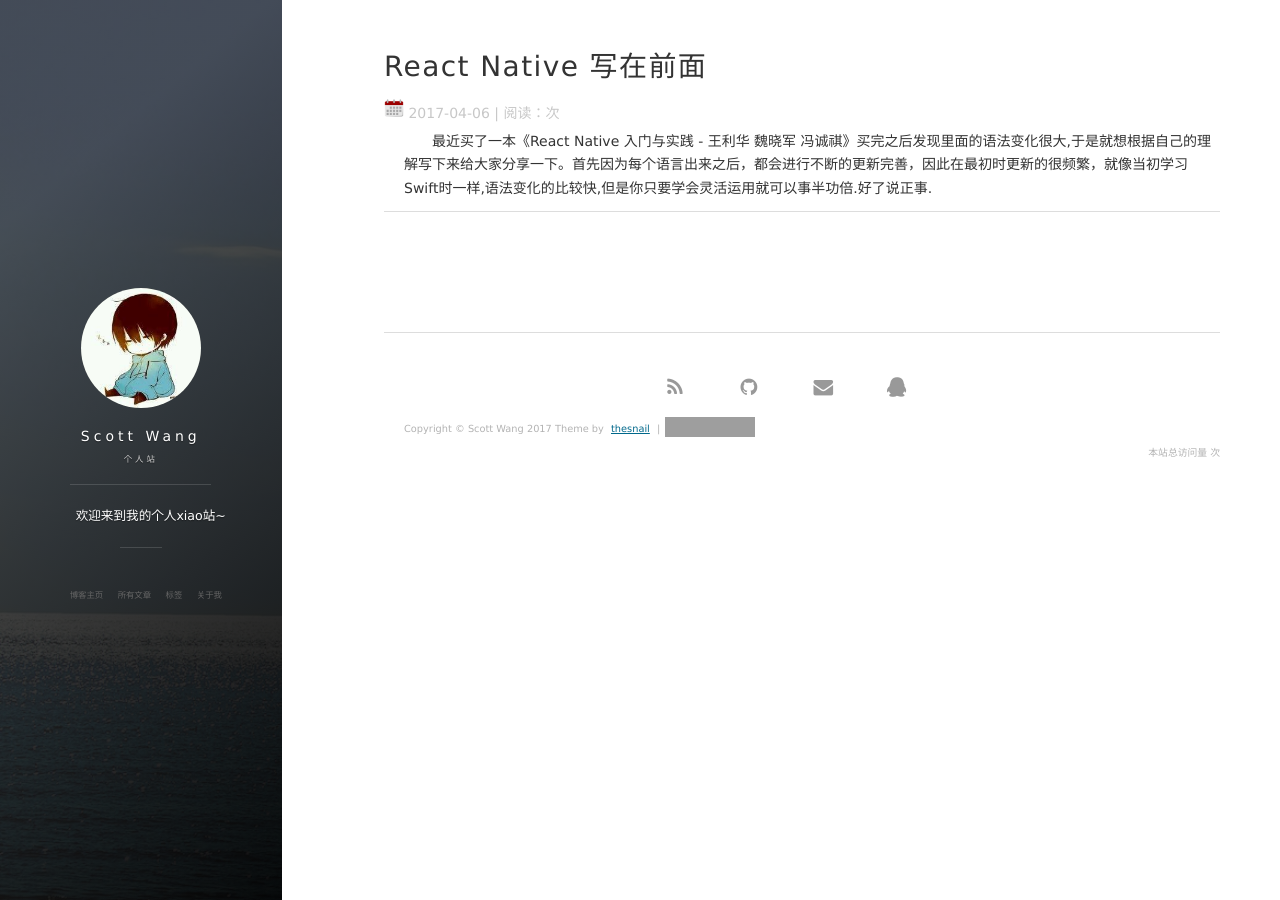
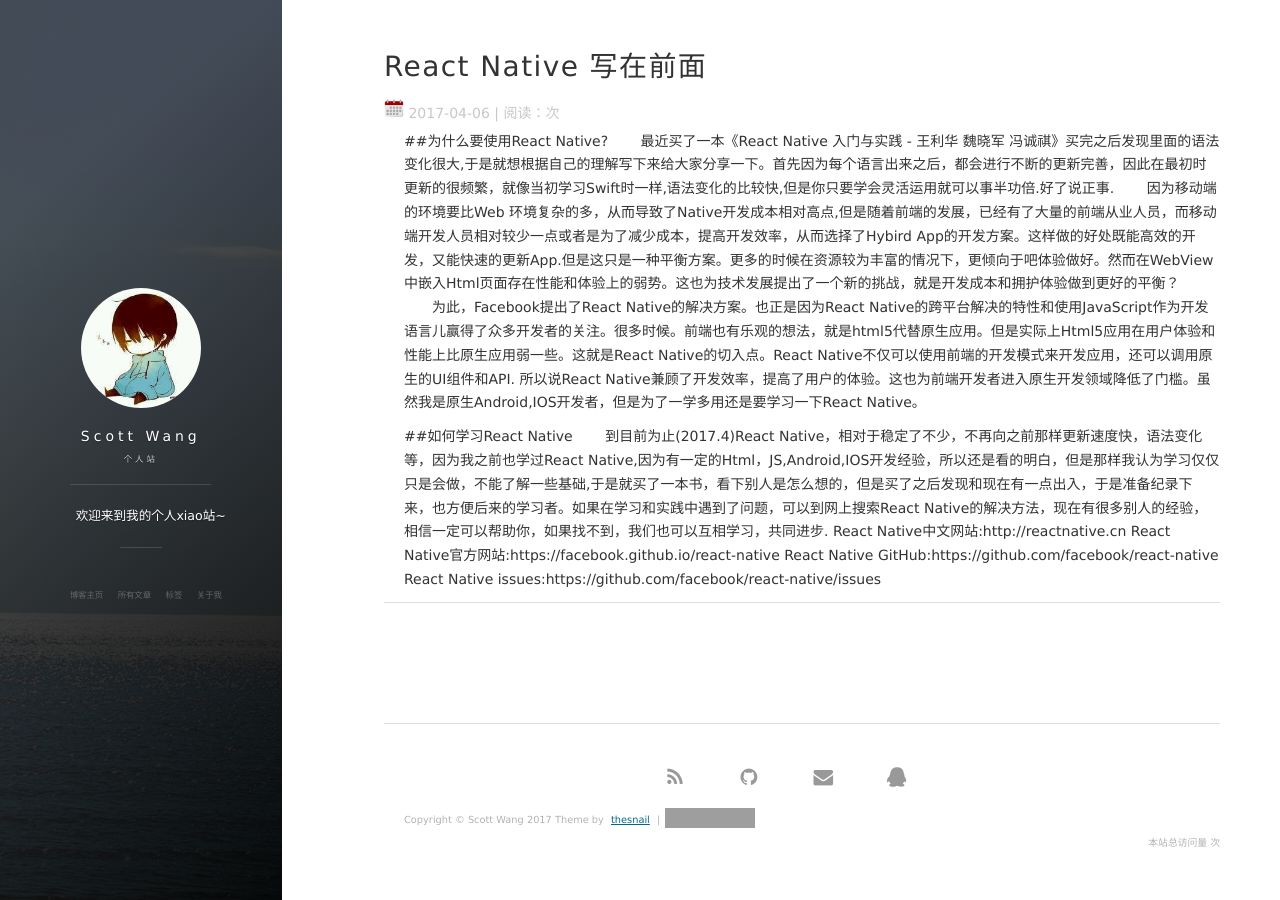
Before and after one commit to thesnail/thesnail.github.io, a Jekyll site: the page built from _posts/2017-04-06-React Native 写在前面.md, in a window 1280 px wide. Built offline with Jekyll 4.4.1, drawn with Linux system fonts in a browser that asks for light colours; nearby versions of some CDN libraries; comment, search, counter and statistics services are not loaded; grey boxes are pictures that could not be loaded.

Commit message:
update
update

```diff
--- a/_posts/2017-04-06-React Native 写在前面.md
+++ b/_posts/2017-04-06-React Native 写在前面.md
@@ -6,4 +6,14 @@
 tag: React Native
 ---
 
+##为什么要使用React Native?
 　　最近买了一本《React Native 入门与实践 - 王利华 魏晓军 冯诚祺》买完之后发现里面的语法变化很大,于是就想根据自己的理解写下来给大家分享一下。首先因为每个语言出来之后，都会进行不断的更新完善，因此在最初时更新的很频繁，就像当初学习Swift时一样,语法变化的比较快,但是你只要学会灵活运用就可以事半功倍.好了说正事.
+　　因为移动端的环境要比Web 环境复杂的多，从而导致了Native开发成本相对高点,但是随着前端的发展，已经有了大量的前端从业人员，而移动端开发人员相对较少一点或者是为了减少成本，提高开发效率，从而选择了Hybird App的开发方案。这样做的好处既能高效的开发，又能快速的更新App.但是这只是一种平衡方案。更多的时候在资源较为丰富的情况下，更倾向于吧体验做好。然而在WebView中嵌入Html页面存在性能和体验上的弱势。这也为技术发展提出了一个新的挑战，就是开发成本和拥护体验做到更好的平衡？
+　　为此，Facebook提出了React Native的解决方案。也正是因为React Native的跨平台解决的特性和使用JavaScript作为开发语言儿赢得了众多开发者的关注。很多时候。前端也有乐观的想法，就是html5代替原生应用。但是实际上Html5应用在用户体验和性能上比原生应用弱一些。这就是React Native的切入点。React Native不仅可以使用前端的开发模式来开发应用，还可以调用原生的UI组件和API. 所以说React Native兼顾了开发效率，提高了用户的体验。这也为前端开发者进入原生开发领域降低了门槛。虽然我是原生Android,IOS开发者，但是为了一学多用还是要学习一下React Native。
+
+##如何学习React Native
+　　到目前为止(2017.4)React Native，相对于稳定了不少，不再向之前那样更新速度快，语法变化等，因为我之前也学过React Native,因为有一定的Html，JS,Android,IOS开发经验，所以还是看的明白，但是那样我认为学习仅仅只是会做，不能了解一些基础,于是就买了一本书，看下别人是怎么想的，但是买了之后发现和现在有一点出入，于是准备纪录下来，也方便后来的学习者。如果在学习和实践中遇到了问题，可以到网上搜索React Native的解决方法，现在有很多别人的经验，相信一定可以帮助你，如果找不到，我们也可以互相学习，共同进步.
+React Native中文网站:http://reactnative.cn
+React Native官方网站:https://facebook.github.io/react-native
+React Native GitHub:https://github.com/facebook/react-native
+React Native issues:https://github.com/facebook/react-native/issues
```
